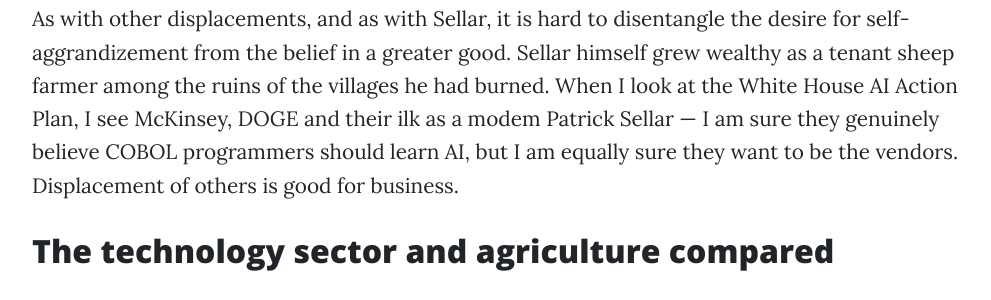
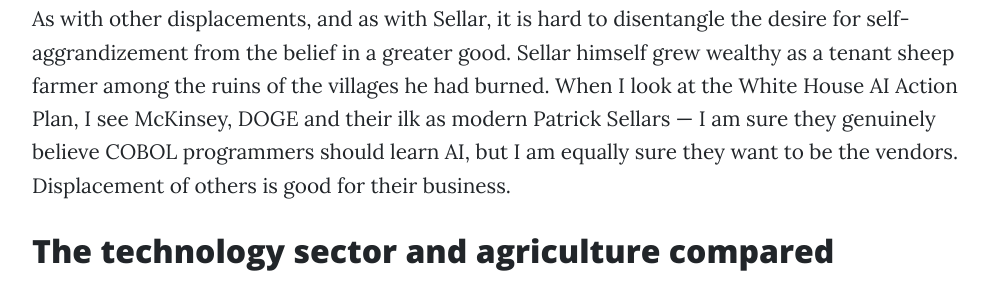
Before and after one commit to morungos/morungos.github.io, a Jekyll site: the page built from _posts/2025-08-10-back-to-the-farm.md, in a window 1280 px wide and 900 px high, scrolled down 2749 px. Shown: the part 255-555 px from the top of the window, without its empty margins (144-1135 px from the left). Built offline with Jekyll 4.4.1, drawn with Linux system fonts in a browser that asks for light colours.

Commit message:
final tweaks

```diff
--- a/_posts/2025-08-10-back-to-the-farm.md
+++ b/_posts/2025-08-10-back-to-the-farm.md
@@ -101,9 +101,9 @@
 desire for self-aggrandizement from the belief in a greater good. Sellar himself
 grew wealthy as a tenant sheep farmer among the ruins of the villages he had
 burned. When I look at the White House AI Action Plan, I see McKinsey, DOGE and
-their ilk as a modem Patrick Sellar — I am sure they genuinely believe COBOL
+their ilk as modern Patrick Sellars — I am sure they genuinely believe COBOL
 programmers should learn AI, but I am equally sure they want to be the vendors.
-Displacement of others is good for business.
+Displacement of others is good for their business.
 
 ## The technology sector and agriculture compared
 
```
